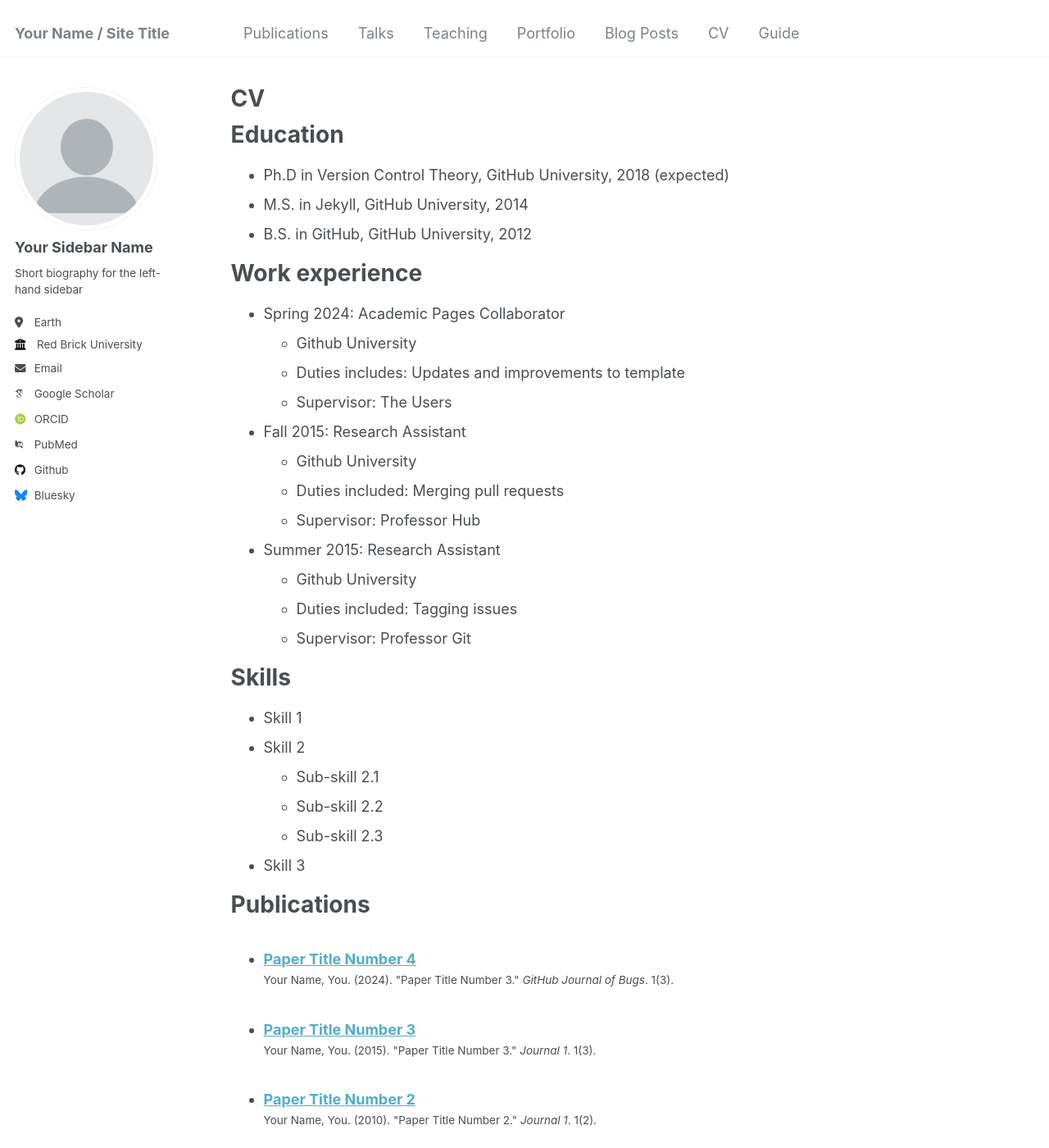
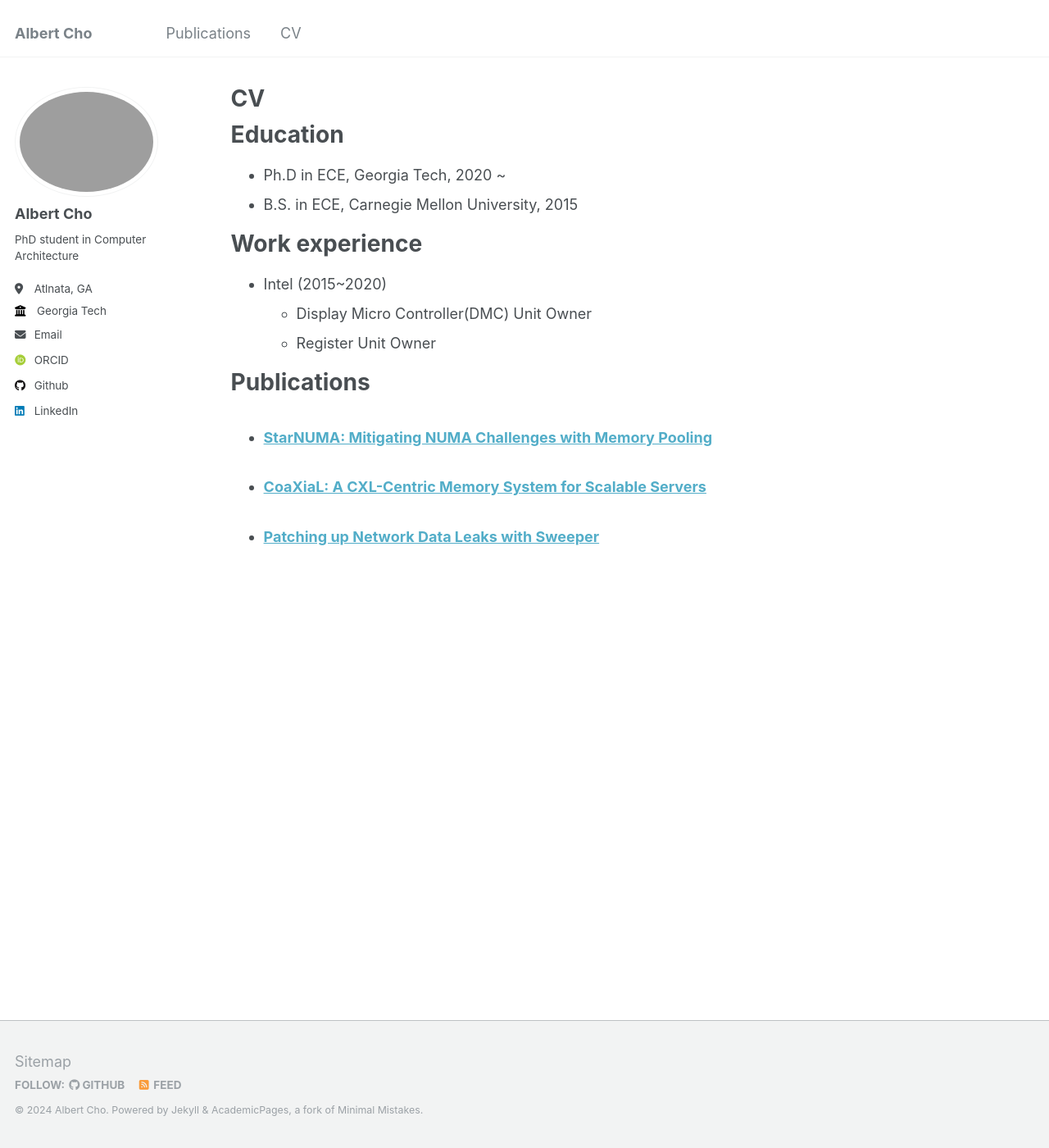
Before and after one commit to albertycho/albertycho.github.io, a Jekyll site: the page built from _pages/cv.md, in a window 1280 px wide and 1400 px high. Shown: the whole window at 82% size. Built offline with Jekyll 4.4.1, drawn with Linux system fonts in a browser that asks for light colours; some web fonts are replaced; some of the changed text lies outside the part shown.

Commit message:
things are in place

```diff
--- a/_config.yml
+++ b/_config.yml
@@ -8,47 +8,47 @@
 
 # Basic Site Settings
 locale                   : "en-US"
-title                    : "Your Name / Site Title"
+title                    : "Albert Cho"
 title_separator          : "-"
-name                     : &name "Your Name"
-description              : &description "personal description"
-url                      : https://academicpages.github.io # the base hostname & protocol for your site e.g. "https://mmistakes.github.io"
+name                     : &name "Albert Cho"
+description              : &description "PhD student in Computer Architecture @ Georgia Tech"
+url                      : https://albertycho.github.io # the base hostname & protocol for your site e.g. "https://mmistakes.github.io"
 baseurl                  : "" # the subpath of your site, e.g. "/blog"
-repository               : "academicpages/academicpages.github.io"
+repository               : #"academicpages/academicpages.github.io"
 
 # Site Author - The following control what appear as part of the author content on the side bar.
 #               If a field is blank the icon and link will not appear, otherwise it will be shown.
 #               Additional customization can be done by editing /_includes/author-profile.html
 author:
   # Biographic information
-  avatar           : "profile.png"
-  name             : "Your Sidebar Name"
+  avatar           : "propic.jpg"
+  name             : "Albert Cho"
   pronouns         : # example: "she/her"
-  bio              : "Short biography for the left-hand sidebar"
-  location         : "Earth"
-  employer         : "Red Brick University"
+  bio              : "PhD student in Computer Architecture"
+  location         : "Atlnata, GA"
+  employer         : "Georgia Tech"
   uri              : # URL
-  email            : "none@example.org"
+  email            : "albertycho90@gmail.com"
 
   # Academic websites
   arxiv            : # URL - Update with the correct link to your profile
-  googlescholar    : "https://scholar.google.com/citations?user=PS_CX0AAAAAJ"
+  googlescholar    : #"https://scholar.google.com/citations?user=PS_CX0AAAAAJ"
   impactstory      : # URL
-  orcid            : "http://orcid.org/yourorcidurl"
+  orcid            : https://orcid.org/0009-0001-6409-1664
   semantic         : # URL
-  pubmed           : "https://www.ncbi.nlm.nih.gov/pubmed/?term=john+snow"
+  pubmed           : #"https://www.ncbi.nlm.nih.gov/pubmed/?term=john+snow"
   researchgate     : # URL
 
   # Repositories and software development
   bitbucket        : # Username - Update with your username on the site
   codepen          : # Username
   dribbble         : # Username
-  github           : "academicpages"
+  github           : "albertycho"
   kaggle           : # Username
   stackoverflow    : # User number or user number and name (i.e., use "1" or "1/jeff-atwood")
 
   # Social media
-  bluesky          : "bsky.app" # Replace this with you Bluesky username
+  bluesky          : #"bsky.app" # Replace this with you Bluesky username
   facebook         : # Username
   flickr           : # Username
   foursquare       : # Username
@@ -57,7 +57,7 @@ author:
   keybase          : # Username
   instagram        : # Username
   lastfm           : # Username
-  linkedin         : # Username
+  linkedin         : "albert-cho-8a228691" # Username
   mastodon         : # URL
   medium           : # URL
   pinterest        : # Username
@@ -98,7 +98,7 @@ comments:
   facebook:
     appid                :
     num_posts            : # 5 (default)
-    colorscheme          : # "light" (default), "dark"
+    colorscheme          : "dark" # "light" (default), "dark"
 staticman:
   allowedFields          : ['name', 'email', 'url', 'message']
   branch                 : "gh-pages" # "master", "gh-pages"
@@ -290,7 +290,7 @@ sass:
 permalink: /:categories/:title/
 # paginate: 5 # amount of posts to show
 # paginate_path: /page:num/
-timezone: America/Los_Angeles # http://en.wikipedia.org/wiki/List_of_tz_database_time_zones
+timezone: America/Atlanta # http://en.wikipedia.org/wiki/List_of_tz_database_time_zones
 
 
 # Plugins
--- a/_pages/cv.md
+++ b/_pages/cv.md
@@ -11,18 +11,16 @@ redirect_from:
 
 Education
 ======
-* Ph.D in Version Control Theory, GitHub University, 2018 (expected)
-* M.S. in Jekyll, GitHub University, 2014
-* B.S. in GitHub, GitHub University, 2012
+* Ph.D in ECE, Georgia Tech, 2020 ~
+* B.S. in ECE, Carnegie Mellon University, 2015
 
 Work experience
 ======
-* Spring 2024: Academic Pages Collaborator
-  * Github University
-  * Duties includes: Updates and improvements to template
-  * Supervisor: The Users
+* Intel (2015~2020)
+  * Display Micro Controller(DMC) Unit Owner
+  * Register Unit Owner
 
-* Fall 2015: Research Assistant
+<!-- * Fall 2015: Research Assistant
   * Github University
   * Duties included: Merging pull requests
   * Supervisor: Professor Hub
@@ -30,16 +28,16 @@ Work experience
 * Summer 2015: Research Assistant
   * Github University
   * Duties included: Tagging issues
-  * Supervisor: Professor Git
+  * Supervisor: Professor Git -->
 
-Skills
+<!-- Skills
 ======
 * Skill 1
 * Skill 2
   * Sub-skill 2.1
   * Sub-skill 2.2
   * Sub-skill 2.3
-* Skill 3
+* Skill 3 -->
 
 Publications
 ======
@@ -47,7 +45,7 @@ Publications
     {% include archive-single-cv.html %}
   {% endfor %}</ul>
 
-Talks
+<!-- Talks
 ======
   <ul>{% for post in site.talks reversed %}
     {% include archive-single-talk-cv.html  %}
@@ -61,4 +59,4 @@ Teaching
 
 Service and leadership
 ======
-* Currently signed in to 43 different slack teams
+* Currently signed in to 43 different slack teams -->
--- a/_publications/2015-10-01-paper-title-number-3.md
+++ /dev/null
@@ -1,14 +0,0 @@
----
-title: "Paper Title Number 3"
-collection: publications
-category: manuscripts
-permalink: /publication/2015-10-01-paper-title-number-3
-excerpt: 'This paper is about the number 3. The number 4 is left for future work.'
-date: 2015-10-01
-venue: 'Journal 1'
-slidesurl: 'http://academicpages.github.io/files/slides3.pdf'
-paperurl: 'http://academicpages.github.io/files/paper3.pdf'
-citation: 'Your Name, You. (2015). &quot;Paper Title Number 3.&quot; <i>Journal 1</i>. 1(3).'
----
-
-The contents above will be part of a list of publications, if the user clicks the link for the publication than the contents of section will be rendered as a full page, allowing you to provide more information about the paper for the reader. When publications are displayed as a single page, the contents of the above "citation" field will automatically be included below this section in a smaller font.
--- /dev/null
+++ b/_publications/2022_Sweeper.md
@@ -0,0 +1,19 @@
+---
+title: "Patching up Network Data Leaks with Sweeper"
+#authors: '**Albert Cho**, Alexandros Daglis'
+collection: publications
+category: conferences
+permalink: #/publication/2015-10-01-paper-title-number-3
+excerpt: 'Marina Vemmou, **Albert Cho**, Alexandros Daglis <br><br> Identifying and removing bottleneck in network applications.'
+date: 2022-10-30
+venue: '55th IEEE/ACM International Symposium on Microarchitecture (MICRO 2022)'
+slidesurl: #'http://academicpages.github.io/files/slides3.pdf'
+paperurl: #'http://academicpages.github.io/files/paper3.pdf'
+citation: #'Your Name, You. (2015). &quot;Paper Title Number 3.&quot; <i>Journal 1</i>. 1(3).'
+---
+Marina Vemmou, **Albert Cho**, Alexandros Daglis
+
+Modern NICs write/read packets directly into the LLC, bypassing memory. However, dirty packet writebacks still generate a significant amount of memory traffic, even though the evicted packets are never used again. To this end, we propose Sweeper, which marks the used packets to omit their writeback. Sweeper improves the peak sustainable throughput of a server by up to 2.6X.
+
+
+<!--The contents above will be part of a list of publications, if the user clicks the link for the publication than the contents of section will be rendered as a full page, allowing you to provide more information about the paper for the reader. When publications are displayed as a single page, the contents of the above "citation" field will automatically be included below this section in a smaller font.-->
--- /dev/null
+++ b/_publications/2024_CoaXiaL.md
@@ -0,0 +1,18 @@
+---
+title: "CoaXiaL: A CXL-Centric Memory System for Scalable Servers"
+collection: publications
+category: conferences
+permalink: #/publication/2015-10-01-paper-title-number-3
+excerpt: '**Albert Cho**, Anish Saxena, Moinuddin Qureshi, Alexandros Daglis <br><br> Overcoming memory bandwidth bottleneck in many-core servers by replacing DDR with CXL interface.'
+date: 2024-11-17
+venue: 'International Conference for High Performance Computing, Networking, Storage, and Analysis (SC24)'
+slidesurl: #'http://academicpages.github.io/files/slides3.pdf'
+paperurl: #'http://academicpages.github.io/files/paper3.pdf'
+citation: #'Your Name, You. (2015). &quot;Paper Title Number 3.&quot; <i>Journal 1</i>. 1(3).'
+---
+**Albert Cho**, Anish Saxena, Moinuddin Qureshi, Alexandros Daglis
+
+Queuing delay from contention at memory controller can become a performance bottleneck for bandwidth-heavy workloads. We propose Coaxial, a solution to mitigate the queueing delay by replacing DDR interface with CXL interface, which increases the peak bandwidth by 4X. Coaxial can improve performance of server workloads by 1.39X on average, and by up to 3X.
+
+
+<!--The contents above will be part of a list of publications, if the user clicks the link for the publication than the contents of section will be rendered as a full page, allowing you to provide more information about the paper for the reader. When publications are displayed as a single page, the contents of the above "citation" field will automatically be included below this section in a smaller font.-->
--- /dev/null
+++ b/_publications/2024_StarNUMA.md
@@ -0,0 +1,19 @@
+---
+title: "StarNUMA: Mitigating NUMA Challenges with Memory Pooling"
+#authors: '**Albert Cho**, Alexandros Daglis'
+collection: publications
+category: conferences
+permalink: #/publication/2015-10-01-paper-title-number-3
+excerpt: '**Albert Cho**, Alexandros Daglis <br><br> Addressing performance bottleneck in large multi-socket machines using CXL.'
+date: 2024-11-30
+venue: '57th IEEE/ACM International Symposium on Microarchitecture (MICRO 2024)'
+slidesurl: #'http://academicpages.github.io/files/slides3.pdf'
+paperurl: #'http://academicpages.github.io/files/paper3.pdf'
+citation: #'Your Name, You. (2015). &quot;Paper Title Number 3.&quot; <i>Journal 1</i>. 1(3).'
+---
+**Albert Cho**, Alexandros Daglis
+
+Large multi-socket machines suffer from NUMA effects, where remote and local memory access latency can differ by 4X. StarNUMA introduces a CXL memory device pool directly accessible from all sockets in a single hop, to house shared pages and ameliorate long-latency memory accesses. StarNUMA reduces the average memory access time of a 16-socket system by 35%, yielding performance improvement of 1.13X on average, and up to 1.29X.
+
+
+<!--The contents above will be part of a list of publications, if the user clicks the link for the publication than the contents of section will be rendered as a full page, allowing you to provide more information about the paper for the reader. When publications are displayed as a single page, the contents of the above "citation" field will automatically be included below this section in a smaller font.-->
```
Also changed, not shown: _data/navigation.yml (+10 -10 lines), _pages/about.md (+8 -3 lines), graveyard/2009-10-01-paper-title-number-1.md (renamed from _publications/2009-10-01-paper-title-number-1.md), graveyard/2010-10-01-paper-title-number-2.md (renamed from _publications/2010-10-01-paper-title-number-2.md), graveyard/2024-02-17-paper-title-number-4.md (renamed from _publications/2024-02-17-paper-title-number-4.md), 1 other file.
